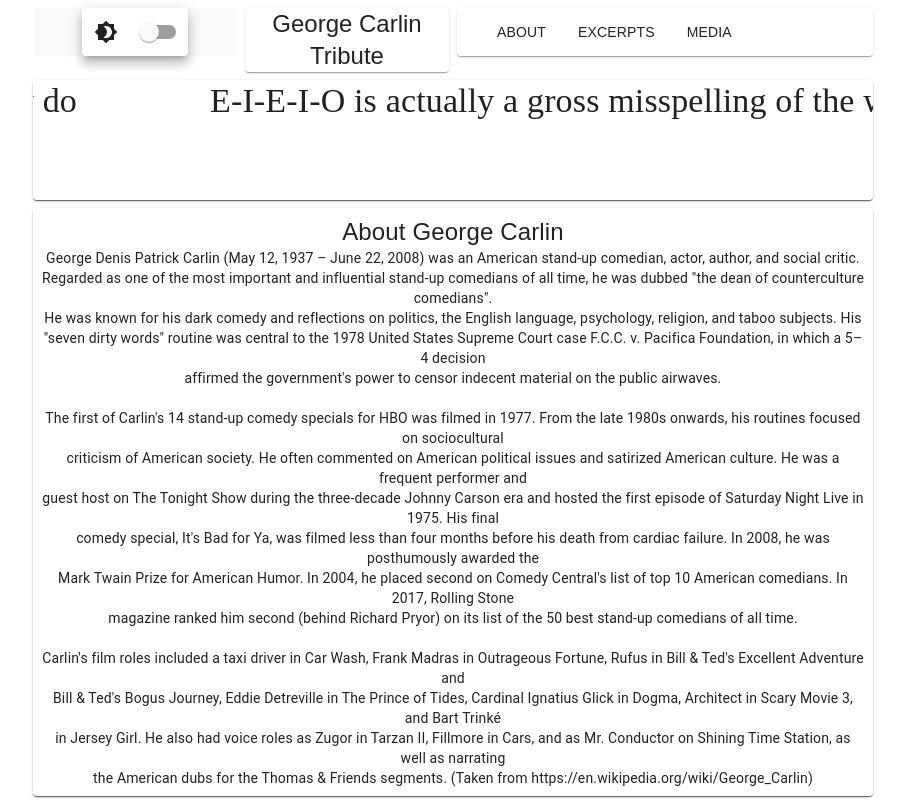
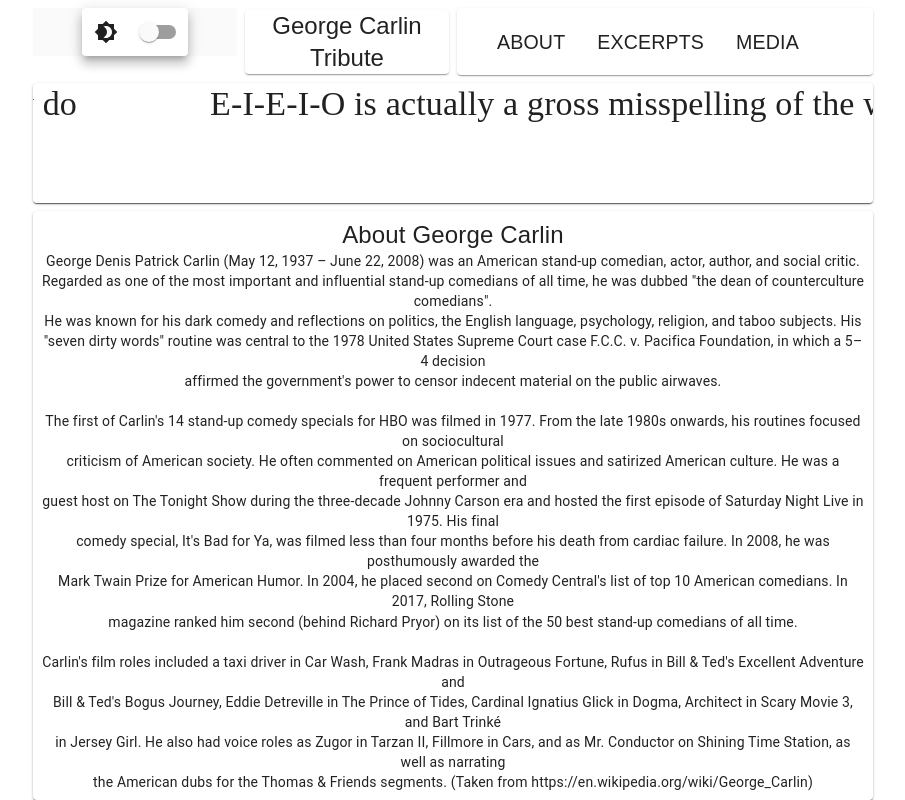
Before and after one commit to Ryanwfile/carlin-tribute, a React (Create React App) app in the folder carlin-website/: page / in a window 1280 px wide. Shown: the top 800 px of the page, without its empty margins (187-1092 px from the left). Built offline with nearby package versions, Linux system fonts and the light colour scheme; a web font is replaced by a local one.

Commit message:
more font updates

```diff
--- a/carlin-website/src/App.module.css
+++ b/carlin-website/src/App.module.css
@@ -36,6 +36,7 @@
   /* font-size: 2rem; */
   font-family: "Frank Ruhl Libre", "Montserrat", sans-serif;
   font-weight: 300;
+  font-size: 140%;
   text-transform: uppercase;
   background: linear-gradient(
     90deg,
```
